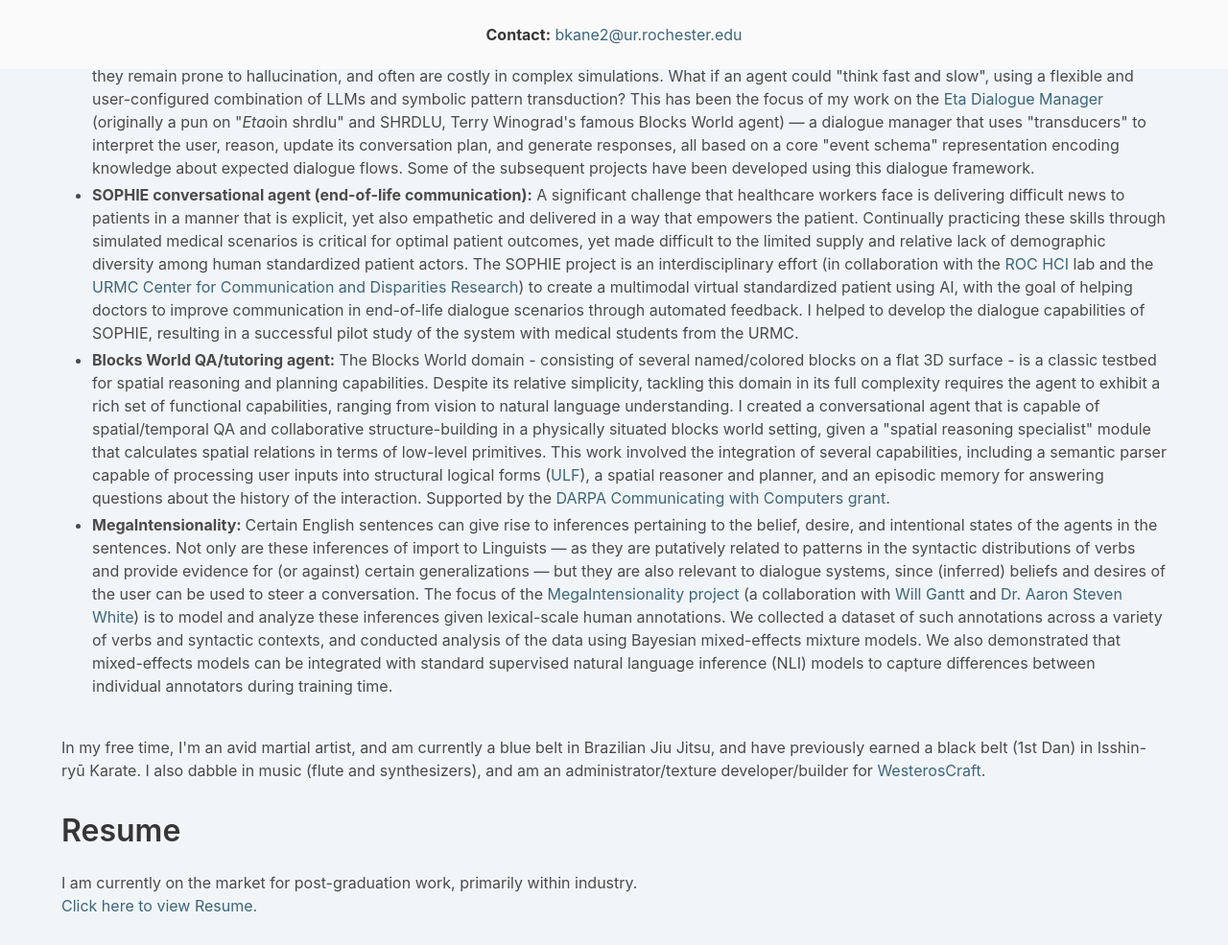
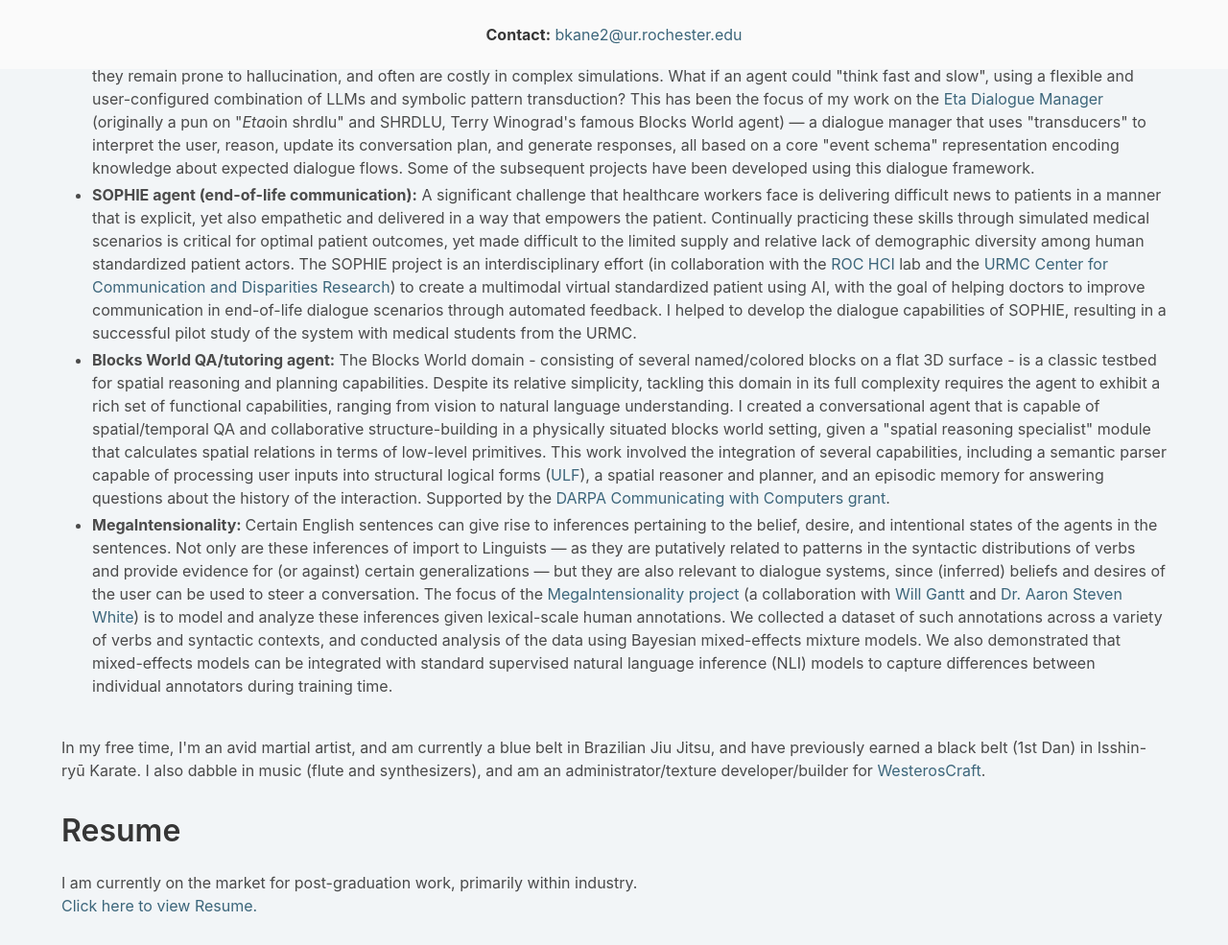
Before and after one commit to bkane2/bkane2, a plain HTML site: page index.html in a window 1280 px wide. Shown: the part 728-1713 px from the top of the page at 96% size. Drawn offline with Linux system fonts and the light colour scheme.

Commit message:
Minor update

```diff
--- a/index.html
+++ b/index.html
@@ -91,7 +91,7 @@
                 about expected dialogue flows. Some of the subsequent projects have been developed using this dialogue framework.</p>
             </li>
             <li>
-              <p><b>SOPHIE conversational agent (end-of-life communication):</b> A significant challenge that healthcare workers face is delivering difficult news to
+              <p><b>SOPHIE agent (end-of-life communication):</b> A significant challenge that healthcare workers face is delivering difficult news to
                 patients in a manner that is explicit, yet also empathetic and delivered in a way that empowers the patient. Continually practicing
                 these skills through simulated medical scenarios is critical for optimal patient outcomes, yet made difficult to the limited supply and
                 relative lack of demographic diversity among human standardized patient actors. The SOPHIE project is an interdisciplinary effort (in collaboration with the
```
